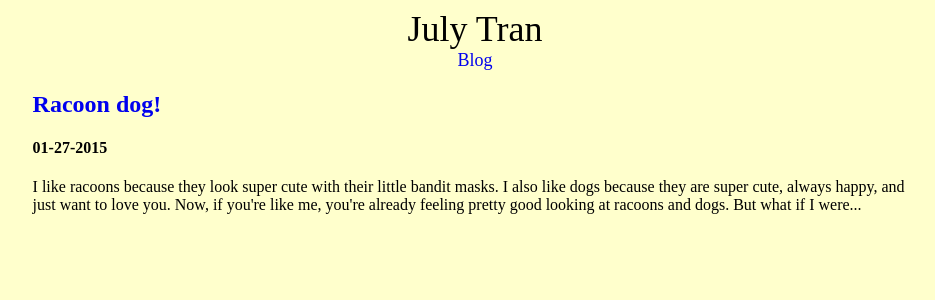
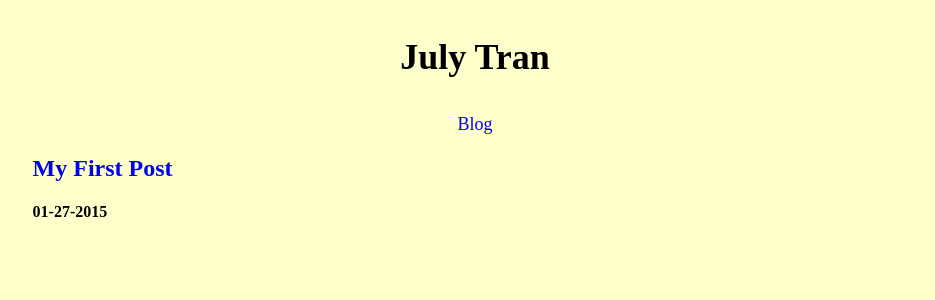
Before and after one commit to julyytran/julyytran.github.io, a Jekyll site: the page built from index.html, in a window 1280 px wide. Shown: the top 300 px of the page, without its empty margins (165-1100 px from the left). Built offline with Jekyll 4.4.1, drawn with Linux system fonts in a browser that asks for light colours.

Commit message:
fix aliginment

```diff
--- a/_includes/header.html
+++ b/_includes/header.html
@@ -6,9 +6,7 @@
   <link href="/css/styles.css" rel="stylesheet">
 </head>
 <body>
-  <div id="title"
   <h3>{{ site.title }}</h3>
-  </div>
   <div id ="nav">
     <nav>
       <ul>
--- a/_posts/2015-01-27-racoon-dog.html
+++ b/_posts/2015-01-27-racoon-dog.html
@@ -1,31 +1,5 @@
 ---
-title: Racoon dog!
+title: My First Post
 layout: post
 date: 2015-01-27
 ---
-
-<p>I like racoons because they look super cute with their little bandit masks.</p>
-
-<img id="plotting_racoon" src="http://images.cryhavok.org/d/17176-1/Evil+Genius+Racoon.jpg" alt ="A racoon that is plotting something...">
-
-<p> I also like dogs because they are super cute, always happy, and just want to love you.</p>
-
-<img id="doggy_love" src="http://img.webmd.com/dtmcms/live/webmd/consumer_assets/site_images/articles/health_tools/surprises_about_dogs_and_cats_slideshow/photolibrary_rm_photo_of_dogs_kissing.jpg" alt="Affectionate dogs">
-
-<p> Now, if you're like me, you're already feeling pretty good looking at racoons and dogs. But what if I were to tell you that there is such an animal as a RACOON DOG?!</p>
-
-<img id="racoon_dog" src="https://featuredcreature.com/wp-content/uploads/2012/10/Screen+shot+2010-08-29+at+10.31.22+PM2.png" alt="A dog that looks like a racoon!">
-
-<p> Racoon dogs are real and awesome. But what makes a racoon dog such a COOL ANIMAL?? </p>
-
-<ul>
-  <li>Racoon dogs, also known as "Tanuki," are actually neither dogs nor racoons! They are members of the canid family, which includes dogs, wolves, and foxes.</li>
-  <li>They are the only member of the canid family that hibernates in winter!
-  <li>Tanuki are native to East Asia. In Japanese folklore, they are shape-shifters associated with magic and luck!</li>
-  <li>The Super Mario item "tanooki suit" is based off the racoon dog and grants Mario/Luigi cool powers!</li>
-  <img id="tanooki_suit" src="http://vignette3.wikia.nocookie.net/thedimensionsaga/images/3/3e/Tanooki_Suit.png" alt="Mario tanooki suit">
-</ul>
-
-<p> Racoon dogs are a COOL ANIMAL but you know what's NOT COOL? They are inhumanely bred and killed for their fur, which is sold as "faux fur"</p>
-
-<img id="tanuki_pelts" src="https://upload.wikimedia.org/wikipedia/commons/0/0a/Chinese_raccoon_fur_skins.jpg" alt="racoon dog pelts">
--- a/css/styles.css
+++ b/css/styles.css
@@ -32,7 +32,8 @@
     padding: 0;
 }
 
-#title {
+/*align site title and nav center*/
+h3 {
   text-align: center;
   font-size: 36px;
 }
```
